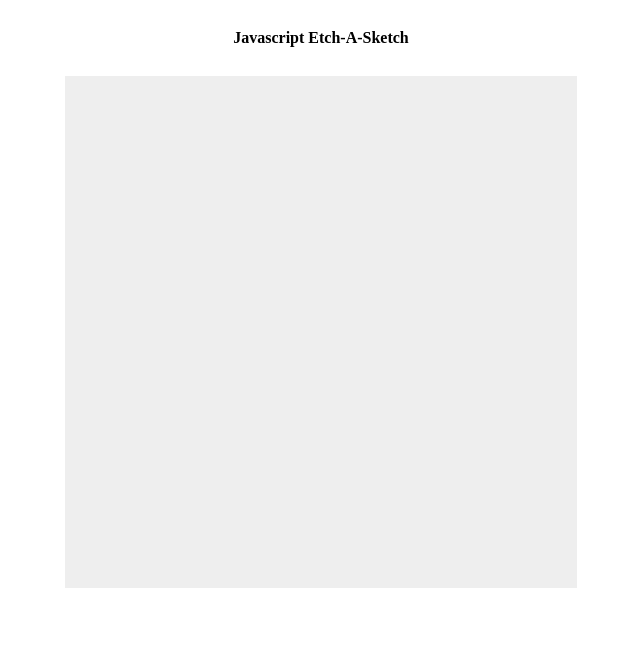
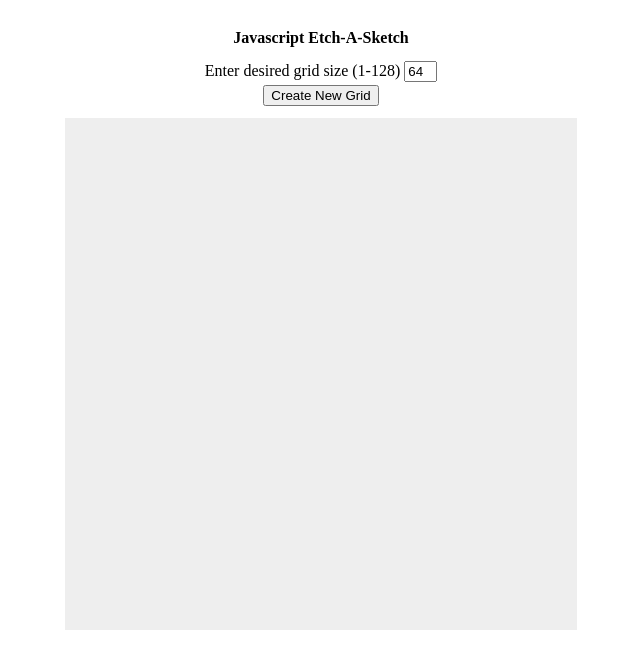
Before and after one commit to LeeSD90/etch-a-sketch, a plain HTML site: page index.html in a window 1280 px wide. Shown: the whole page, without its empty margins (319-959 px from the left). Drawn offline with nearby package versions, Linux system fonts and the light colour scheme.

Commit message:
Added the ability to set the grid size and create a new grid

```diff
--- a/css/style.css
+++ b/css/style.css
@@ -9,10 +9,15 @@
 	border: 0;
 }
 
+#settings{
+	text-align: center;
+	margin: 5px auto;
+}
+
 #title{
 	text-align:center;
 	font-weight: bold;
-	margin: 30px auto;
+	margin: 30px auto 15px auto;
 }
 
 .square{
@@ -25,6 +30,6 @@
 	float: left;
 }
 
-.lit-square{
-
+button{
+	margin: 0.2em 0.2em 0.2em 0.2em;
 }
--- a/index.html
+++ b/index.html
@@ -10,7 +10,8 @@
 
 	<body>
 		<div id="title">Javascript Etch-A-Sketch</div>
-		<div id="settings"></div>
+		<div id="settings">Enter desired grid size (1-128) <input type="text" name="gridSize" size="1" value="64" maxlength="128">
+		</br><button id="create">Create New Grid</button></div>
 		<div id="grid"></div>
 	</body>
 </html>
--- a/js/script.js
+++ b/js/script.js
@@ -1,9 +1,12 @@
 $(document).ready(function() {
 	createGrid(64);
-	monitor();
+	monitorGrid();
+	newGrid();
 });
 
 function createGrid(gridSize){
+	clearGrid();
+
 	var squareSize = (512/gridSize);
 	var totalSquares = gridSize * gridSize;
 
@@ -16,8 +19,19 @@ function createGrid(gridSize){
 
 }
 
-function monitor(){
+function monitorGrid(){
 	$(".square").hover(function(){
 		$(this).css("background-color", "black");
 	});
 }
+
+function newGrid(){
+	$("#create").click(function(){
+		createGrid($("input[name=gridSize]").val());
+		monitorGrid();
+	});
+}
+
+function clearGrid(){
+	$("#grid").empty();
+}
```
